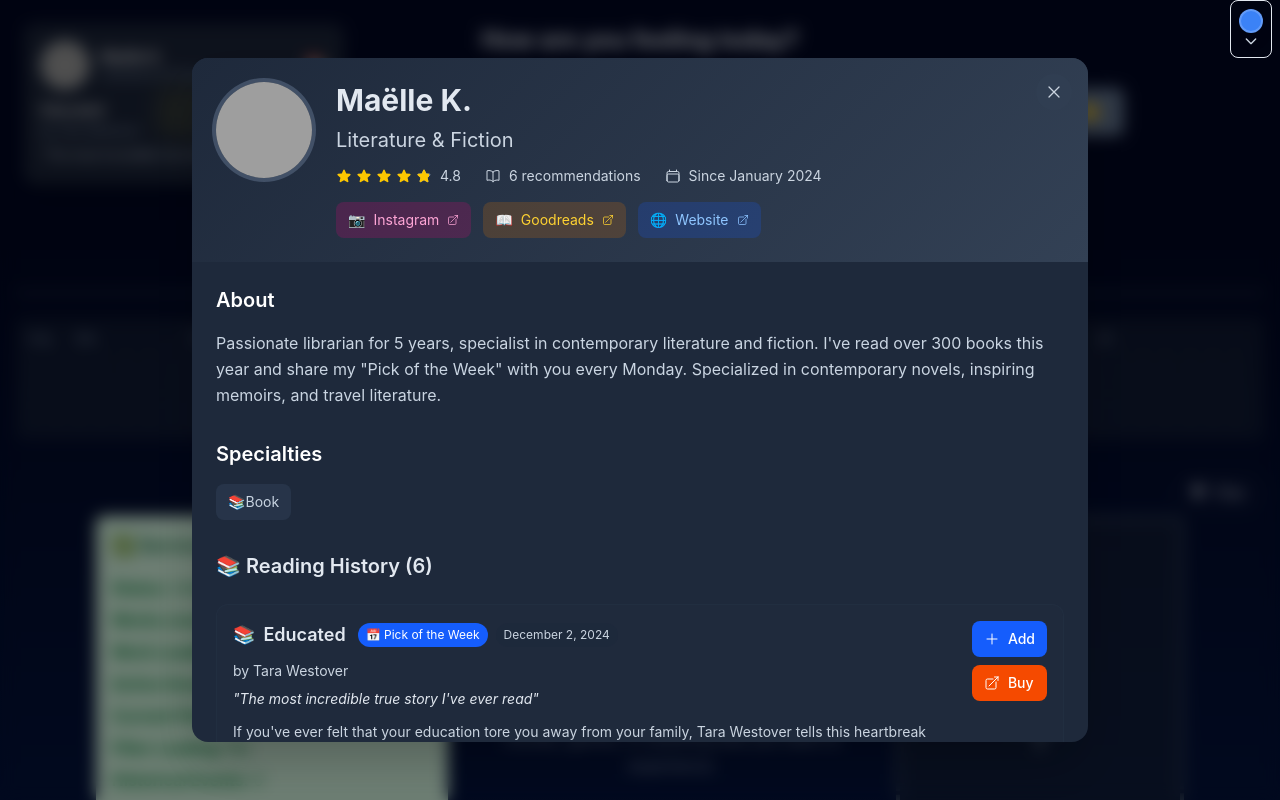
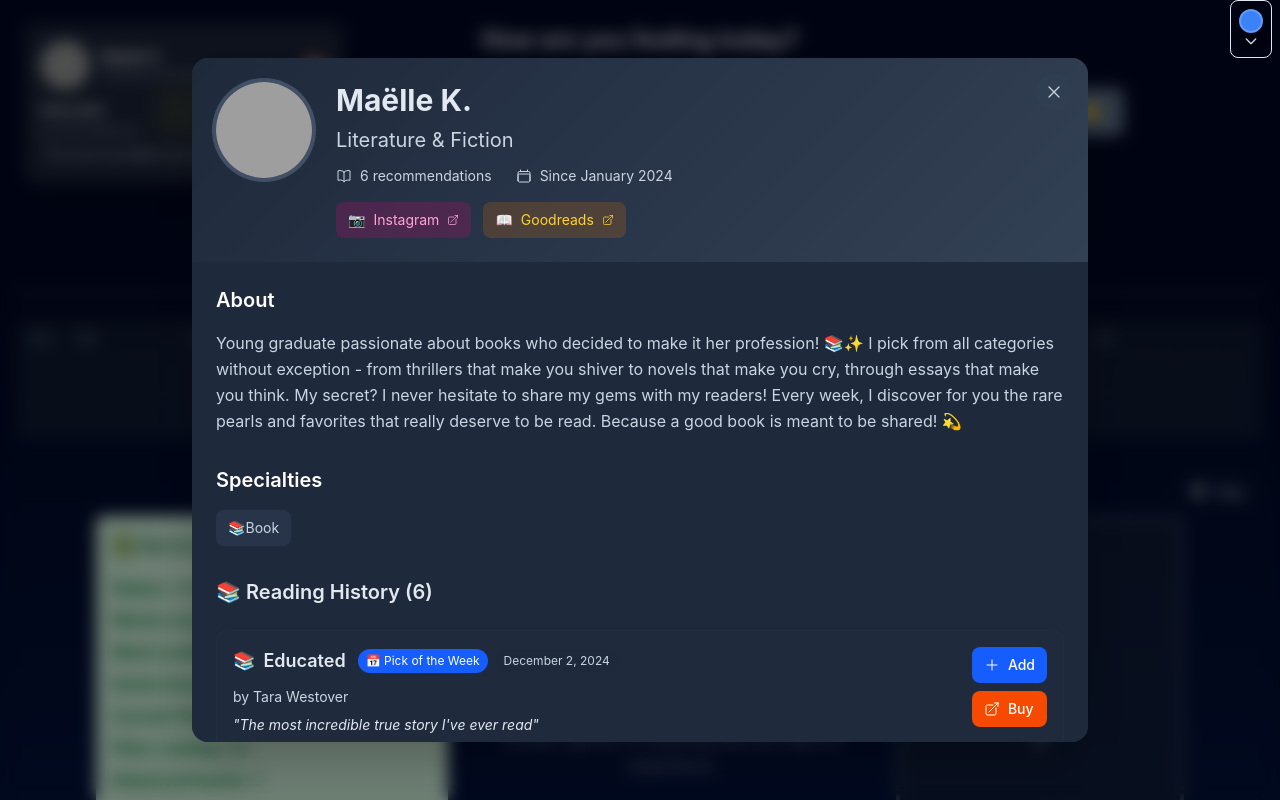
Before and after one commit to Aymeric-k/moodboard, a React (Vite) app: page / in a window 1280 px wide. Both pictures are taken after a click on the element 184 px from the left and 90 px from the top of the page. Shown: the top 800 px of the page. Built offline with nearby package versions, Linux system fonts and the light colour scheme; grey boxes are pictures that could not be loaded.

Commit message:
feat/expert pick system

```diff
--- a/src/components/ExpertProfile.tsx
+++ b/src/components/ExpertProfile.tsx
@@ -7,14 +7,10 @@
 import {
   XMarkIcon,
   ArrowTopRightOnSquareIcon,
-  StarIcon,
   BookOpenIcon,
   CalendarIcon,
   PlusIcon
 } from '@heroicons/react/24/outline';
-import {
-  StarIcon as StarIconSolid
-} from '@heroicons/react/24/solid';
 
 interface ExpertProfileProps {
   expertId: string | null;
@@ -32,6 +28,7 @@
   const { getCurrentTheme } = useThemeStore();
 
   const currentTheme = getCurrentTheme();
+  const { currentTheme: currentThemeId } = useThemeStore();
 
   const expert = expertId ? getExpertById(expertId) : null;
   const expertPicks = expertId ? getPicksByExpert(expertId) : [];
@@ -71,27 +68,7 @@
     window.open(url, '_blank', 'noopener,noreferrer');
   };
 
-  const renderStars = (rating: number) => {
-    return Array.from({ length: 5 }, (_, i) => (
-      <div key={i} className="relative">
-        {i < Math.floor(rating) ? (
-          <StarIconSolid className="w-4 h-4 text-yellow-400" />
-        ) : i < rating ? (
-          <div className="relative">
-            <StarIcon className="w-4 h-4 text-slate-400" />
-            <div
-              className="absolute top-0 left-0 overflow-hidden"
-              style={{ width: `${(rating - i) * 100}%` }}
-            >
-              <StarIconSolid className="w-4 h-4 text-yellow-400" />
-            </div>
-          </div>
-        ) : (
-          <StarIcon className="w-4 h-4 text-slate-400" />
-        )}
-      </div>
-    ));
-  };
+
 
   const getCategoryIcon = (category: string) => {
     switch (category) {
@@ -184,20 +161,6 @@
 
                                      {/* Responsive Stats */}
                    <div className="flex flex-col sm:flex-row items-center sm:items-start gap-3 sm:gap-6 mb-4">
-                    {expert.averageRating && (
-                      <div className="flex items-center gap-2">
-                        <div className="flex gap-1">
-                          {renderStars(expert.averageRating)}
-                        </div>
-                        <span
-                          className="text-sm"
-                          style={{ color: currentTheme.textSecondary }}
-                        >
-                          {expert.averageRating.toFixed(1)}
-                        </span>
-                      </div>
-                    )}
-
                      <div
                        className="flex items-center gap-2"
                        style={{ color: currentTheme.textSecondary }}
@@ -236,15 +199,7 @@
                           <ArrowTopRightOnSquareIcon className="w-3 h-3" />
                         </button>
                       )}
-                      {expert.socialLinks.website && (
-                        <button
-                          onClick={() => handleSocialLink(expert.socialLinks!.website!)}
-                          className="px-3 py-2 bg-blue-600/20 text-blue-300 rounded-lg text-xs sm:text-sm hover:bg-blue-600/30 transition-colors flex items-center gap-2"
-                        >
-                          🌐 <span className="hidden sm:inline">Website</span>
-                          <ArrowTopRightOnSquareIcon className="w-3 h-3" />
-                        </button>
-                      )}
+
                     </div>
                   )}
                 </div>
@@ -252,7 +207,12 @@
             </div>
 
             {/* Content */}
-            <div className="p-6 overflow-y-auto max-h-[60vh]">
+            <div
+              className="p-6 overflow-y-auto max-h-[60vh]"
+                            style={{
+                backgroundColor: currentThemeId === 'rose' ? '#9b114a' : currentTheme.surface
+              }}
+            >
               {/* Bio */}
               <div className="mb-8">
                 <h2 className="text-xl font-semibold text-white mb-4">About</h2>
--- a/src/data/sampleExperts.ts
+++ b/src/data/sampleExperts.ts
@@ -6,13 +6,12 @@
   {
     id: 'maelle-librarian',
     name: 'Maëlle K.',
-    bio: 'Passionate librarian for 5 years, specialist in contemporary literature and fiction. I\'ve read over 300 books this year and share my "Pick of the Week" with you every Monday. Specialized in contemporary novels, inspiring memoirs, and travel literature.',
+    bio: 'Young graduate passionate about books who decided to make it her profession! 📚✨ I pick from all categories without exception - from thrillers that make you shiver to novels that make you cry, through essays that make you think. My secret? I never hesitate to share my gems with my readers! Every week, I discover for you the rare pearls and favorites that really deserve to be read. Because a good book is meant to be shared! 💫',
     specialty: 'Literature & Fiction',
     photoUrl: 'https://images.unsplash.com/photo-1494790108755-2616b612b786?w=96&h=96&fit=crop&crop=face&auto=format&q=80',
     socialLinks: {
       instagram: '@maelle_reads',
-      goodreads: 'maelle-librarian',
-      website: 'https://maellereads.blog'
+      goodreads: 'maelle-librarian'
     },
     expertise: ['book'],
     isActive: true,
```
Lines whose indentation alone changed are shown as unchanged.
